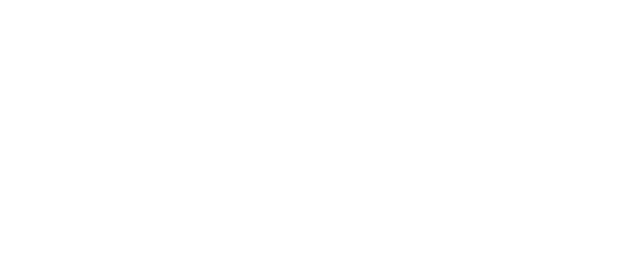
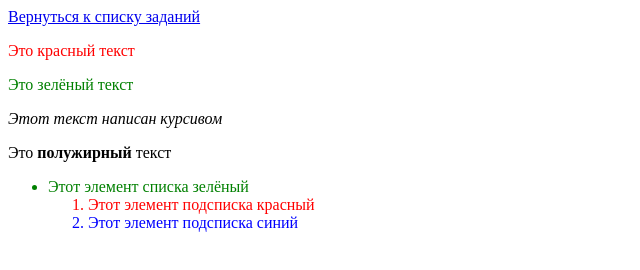
Before and after one commit to Alina43033/test-repo2, a plain HTML site: page index.html in a window 1280 px wide. Shown: the whole page, without its empty margins (0-640 px from the left). Drawn offline with Linux system fonts and the light colour scheme.

Commit message:
index.html

```diff
--- a/index.html
+++ b/index.html
@@ -1,11 +1,22 @@
 <!DOCTYPE html>
-<html lang="en">
+<html>
 <head>
     <meta charset="UTF-8">
-    <meta name="viewport" content="width=device-width, initial-scale=1.0">
-    <title>Document</title>
+    <title>Задание №3*</title>
+    <link rel="stylesheet" href="styles3.css">
 </head>
 <body>
-
+<a href="task_main.html">Вернуться к списку заданий</a>
+<p class="red" style="color:red">Это красный текст</p>
+<p class="green" style="color:green">Это зелёный текст</p>
+<i>Этот текст написан курсивом</i>
+<p>Это <b>полужирный</b> текст</p>
+<ul>
+    <li class="green" style="color:green">Этот элемент списка зелёный</li>
+    <ol>
+        <li class="red" style="color:red">Этот элемент подсписка красный</li>
+        <li class="blue" style="color:blue">Этот элемент подсписка синий</li>
+    </ol>
+</ul>
 </body>
 </html>
```
